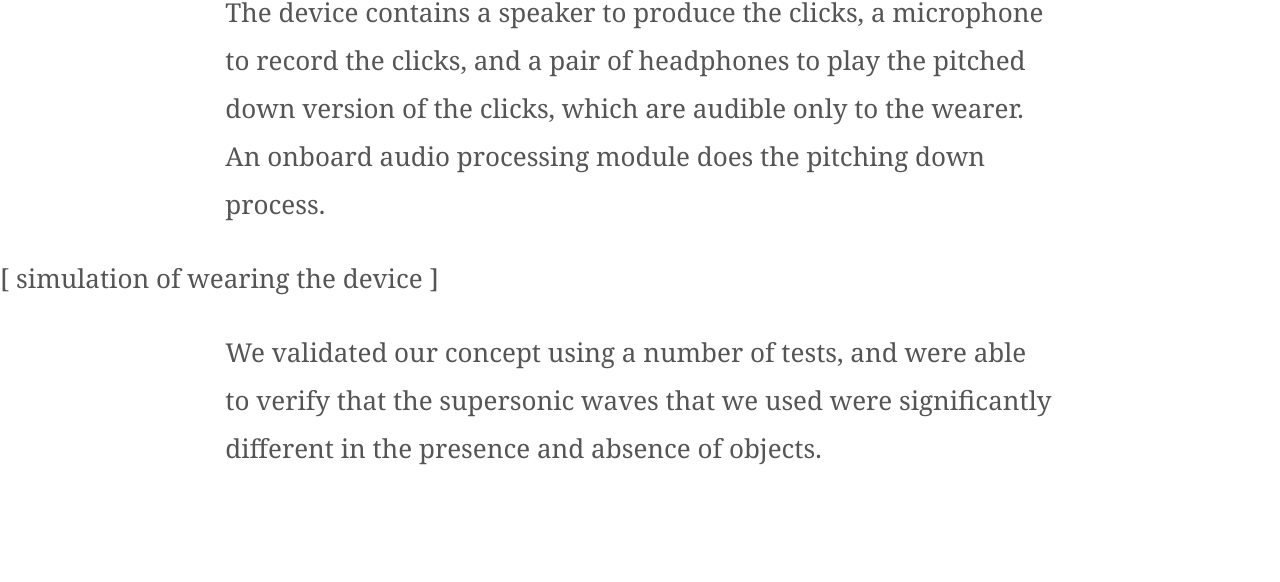
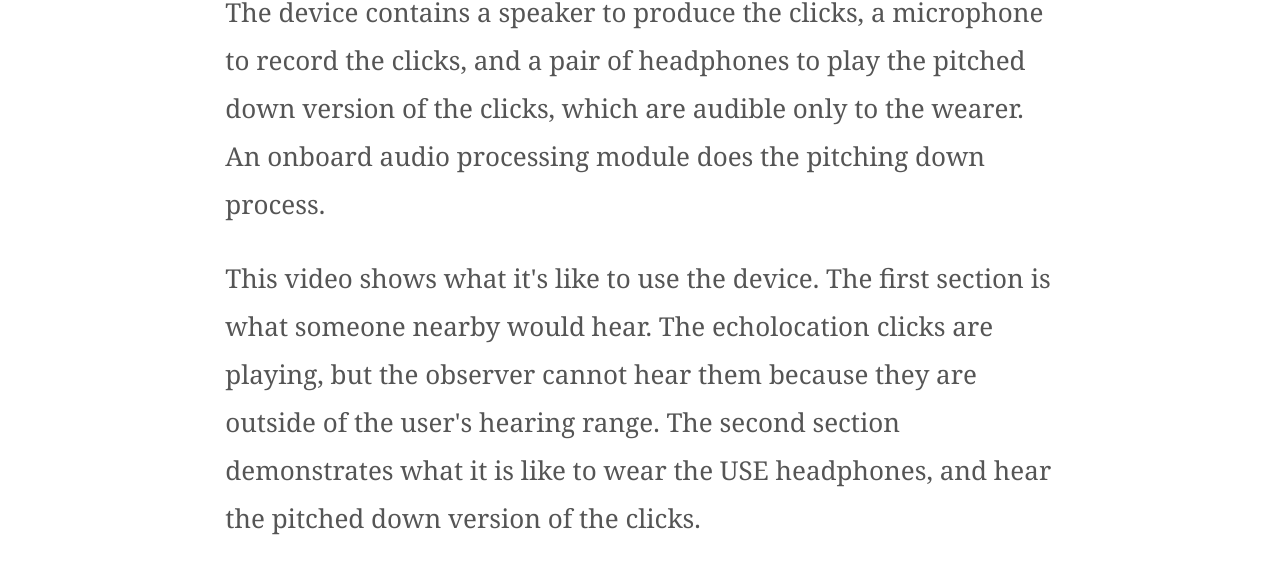
Before and after one commit to tpoulos/tpoulos.github.io, a Jekyll site: the page built from portfolio/use.html, in a window 1280 px wide and 1400 px high, scrolled down 1899 px. Shown: the top 582 px of the window. Built offline with Jekyll 4.4.1, drawn with Linux system fonts in a browser that asks for light colours; nearby versions of some CDN libraries; some of the changed text lies outside the part shown; grey boxes are pictures that could not be loaded.

Commit message:
added demo video

```diff
--- a/portfolio/use.html
+++ b/portfolio/use.html
@@ -14,24 +14,26 @@
   </div>
   <p> However, echolocation is not widely used in the visually impaired community. To understand why, imagine walking down a crowded city street, constantly clapping your hands or snapping your figures. The audible clicks required to echolocate draw attention, making many users feel stigmatized and uncomfortable.
   <p> Our system gets around these problems by using exclusively ultrasonic clicks, which the people around the wearer cannot hear. The device contains a speaker to produce the clicks, a microphone to record the clicks, and a pair of headphones to play the pitched down version of the clicks, which are audible only to the wearer. An onboard audio processing module does the pitching down process.
-</div>
-
-[ simulation of wearing the device ]
-
-<div class="article-body wrapper">  <p> We validated our concept using a number of tests, and were able to verify that the supersonic waves that we used were significantly different in the presence and absence of objects.
+  <p> This video shows what it's like to use the device. The first section is what someone nearby would hear. The echolocation clicks are playing, but the observer cannot hear them because they are outside of the user's hearing range. The second section demonstrates what it is like to wear the USE headphones, and hear the pitched down version of the clicks.
+  <figure>
+    <video controls>
+      <source src="/images/portfolio/use/use-demo.mp4" type="video/mp4">
+    </video>
+  </figure>
+  <p> We validated our concept using a number of tests, and confirmed that the supersonic waves that we used behaved in a similar way to the clicks used in echolocation.
   <figure class="">
     <img src="/images/portfolio/use/testing.png" alt="A photo of our testing setup.">
   </figure>
-  <p> We also built a proof of concept using off-the-shelf parts, including a raspberry pi.
+  <p> We also built a proof of concept using off-the-shelf parts, including a Raspberry Pi.
 </div>
 
 <figure class="full-bleed">
-  <img class="desktop tablet"
+  <img class="desktop"
   src="/images/portfolio/use/prototype-diagram_desktop.png" alt="A screenshot of the app, superimposed over Schenley Park at Sunset.">
-  <img class="mobile" src="/images/portfolio/use/prototype-diagram_mobile.png" alt="A screenshot of the app, superimposed over Schenley Park at Sunset.">
+  <img class="mobile tablet" src="/images/portfolio/use/prototype-diagram_mobile.png" alt="A screenshot of the app, superimposed over Schenley Park at Sunset.">
 </figure>
 
 <div class="article-body wrapper">
-  <p> Read our final presentation here.
+  <p> Read our final presentation <a href="/images/portfolio/use/final-presentation.pdf">here</a>.
   <p><time class="article-date" datetime="2015-09-1">November 2015</time>
 </div>
```
Also changed, not shown: 9 other files.
